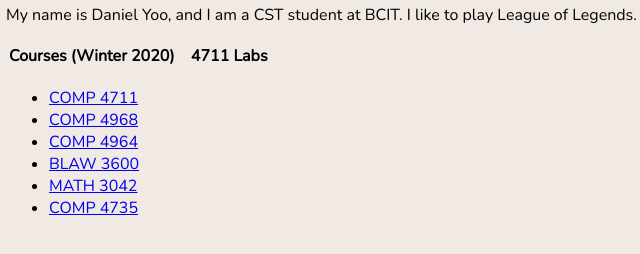
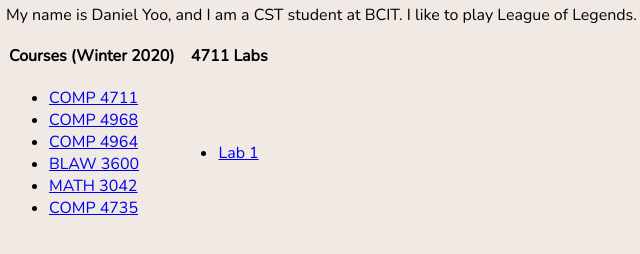
Before and after one commit to danielyoo98/danielyoo98.github.io, a plain HTML site: page index.html in a window 1280 px wide. Shown: the part 182-436 px from the top of the page, 42-682 px from the left. Drawn offline with nearby package versions, Linux system fonts and the light colour scheme.

Commit message:
added link to website

```diff
--- a/index.html
+++ b/index.html
@@ -49,6 +49,13 @@
                 </li>
             </ul>
         </td>
+        <td>
+            <ul>
+                <li>
+                    <a href="https://danielyoo98.github.io/">Lab 1</a>
+                </li>
+            </ul>
+        </td>
     </tr>
 </table>
 </body>
```
